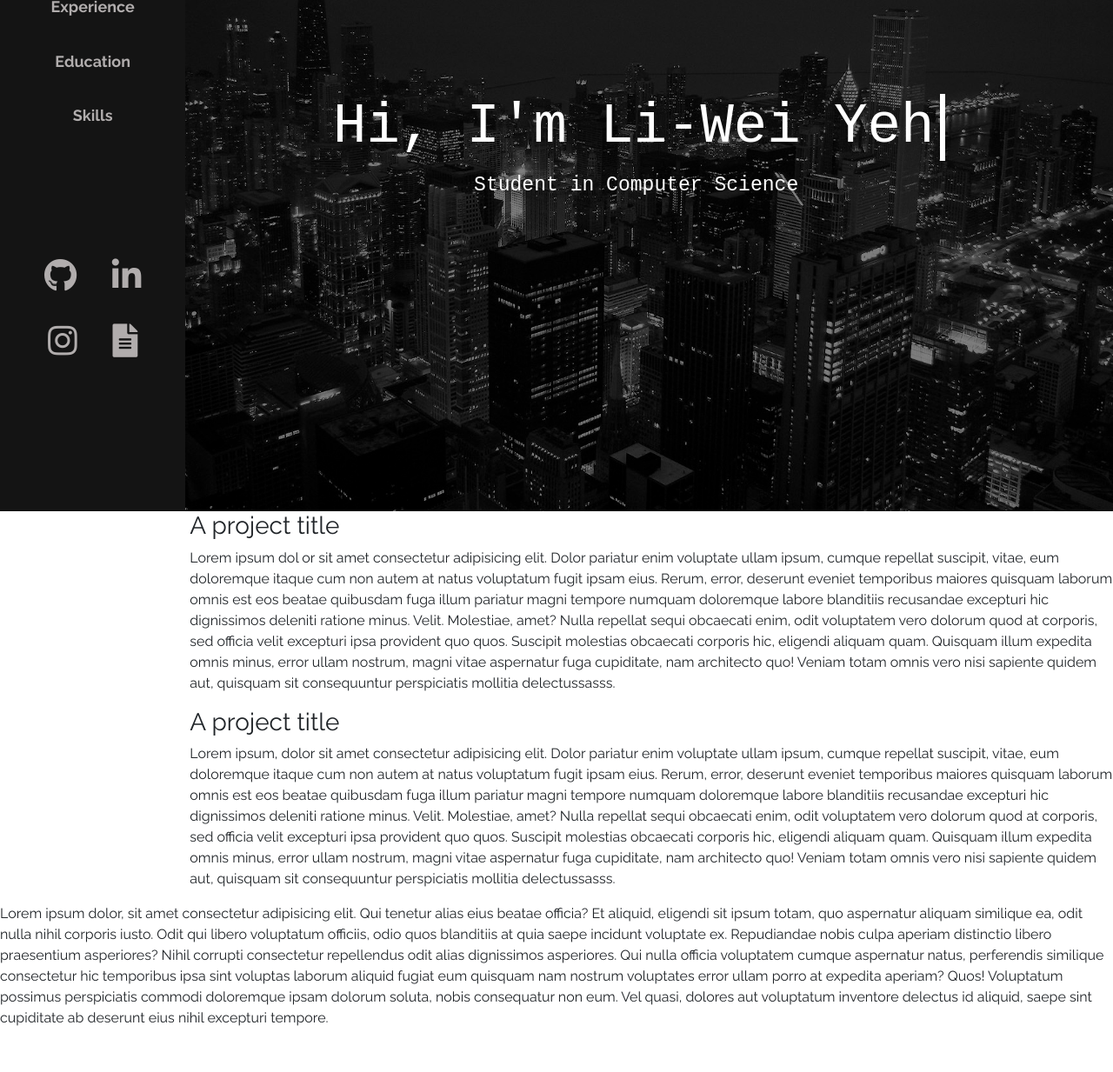
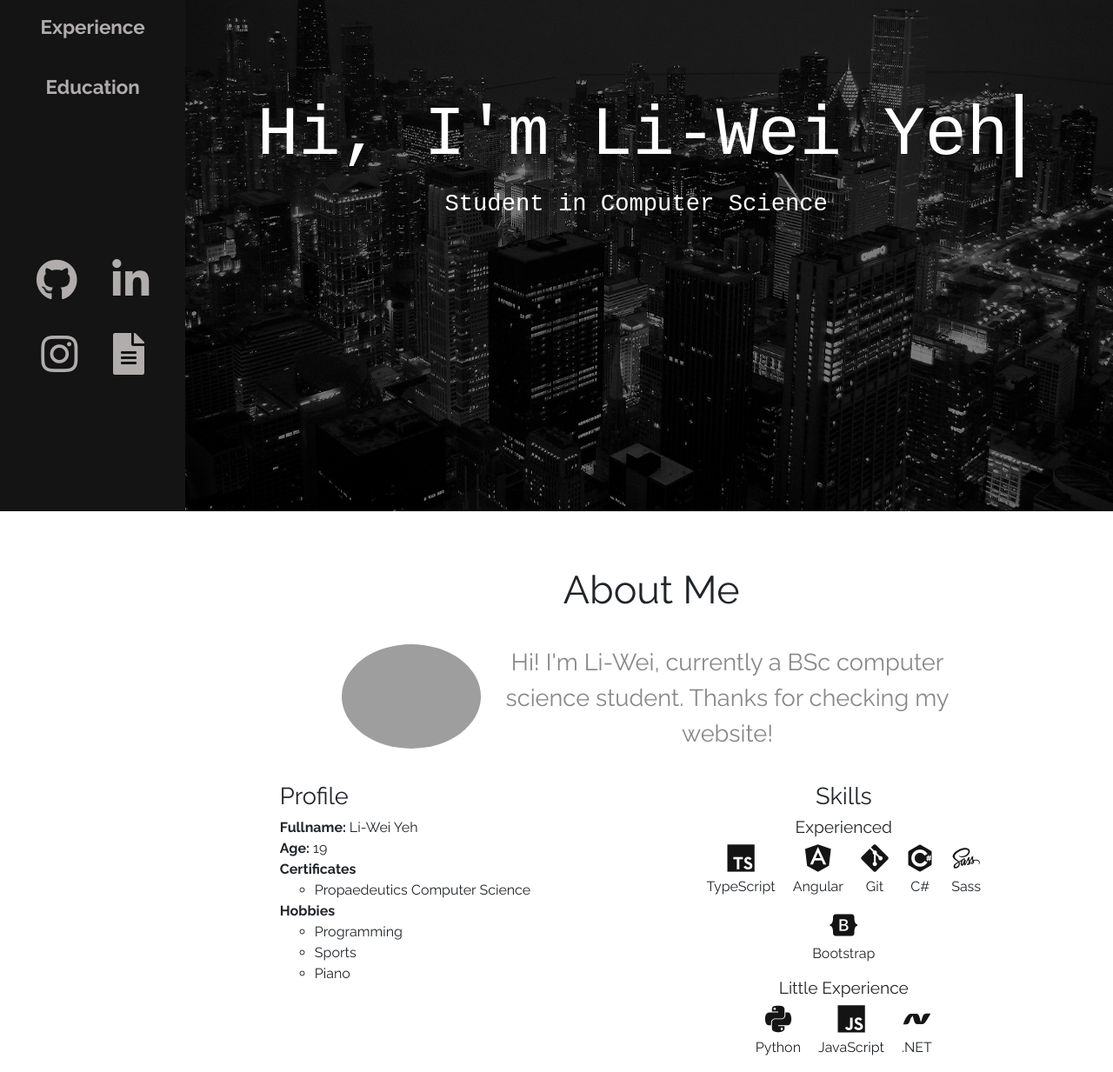
Before and after one commit to LiWeiYeh/Portfolio, a website: page index.html in a window 1280 px wide. Shown: the part 212-1445 px from the top of the page at 87% size. Before the commit the page ends 1395 px from the top, so only its background shows below. Drawn offline with nearby package versions, Linux system fonts and the light colour scheme; grey boxes are pictures that could not be loaded.

Commit message:
added about me

```diff
--- a/index.html
+++ b/index.html
@@ -8,6 +8,7 @@
   <title>Li-Wei Yeh</title>
   <link rel="stylesheet" href="main.css">
   <link rel="stylesheet" href="node_modules/@fortawesome/fontawesome-free/css/all.min.css">
+  <link rel="stylesheet" href="https://cdn.rawgit.com/konpa/devicon/df6431e323547add1b4cf45992913f15286456d3/devicon.min.css">
   <!-- TODO: check which fonts are currently used -->
   <link href="https://fonts.googleapis.com/css?family=Inconsolata:400,700|Raleway:400,700" rel="stylesheet">
   <!-- <link href="https://fonts.googleapis.com/css?family=Inconsolata|Raleway:400,700" rel="stylesheet"> -->
@@ -23,36 +24,33 @@
           <a href="#intro" class="nav-link text-center">Home</a>
         </li>
         <li class="nav-item">
-          <a href="#abtme" class="nav-link text-center">About Me</a>
+          <a href="#about-me" class="nav-link text-center">About Me</a>
         </li>
         <li class="nav-item">
-          <a href="#prjcts" class="nav-link text-center">Projects</a>
+          <a href="#projects" class="nav-link text-center">Projects</a>
         </li>
         <li class="nav-item">
-          <a href="#xp" class="nav-link text-center">Experience</a>
+          <a href="#experience" class="nav-link text-center">Experience</a>
         </li>
 
         <li class="nav-item">
-          <a href="#edu" class="nav-link text-center">Education</a>
-        </li>
-        <li class="nav-item">
-          <a href="#sklz" class="nav-link text-center">Skills</a>
+          <a href="#education" class="nav-link text-center">Education</a>
         </li>
     </nav>
     <!-- nav logos -->
-    <div class="w-100 h-50 text-center" id="navlogo">
+    <div class="w-100 h-50 text-center" id="navlogos">
       <a href="https://github.com/LiWeiYeh">
-        <i class="fab fa-github logo"></i>
+        <i class="fab fa-github nav-logo"></i>
       </a>
       <a href="https://www.linkedin.com/in/li-wei-yeh/">
-        <i class="fab fa-linkedin-in logo"></i>
+        <i class="fab fa-linkedin-in nav-logo"></i>
       </a>
       <a href="https://www.instagram.com/liwei.y_/">
-        <i class="fab fa-instagram logo"></i>
+        <i class="fab fa-instagram nav-logo"></i>
       </a>
       <!-- TODO: add resume -->
       <a href="link/to/your/download/file" download="LiWeiYehCV">
-        <i class="fas fa-file-alt logo"></i>
+        <i class="fas fa-file-alt nav-logo"></i>
       </a>
     </div>
   </div>
@@ -64,51 +62,132 @@
         <div class="col-2"></div>
         <div class=" col-10 h-100" id="intro-text">
           <div class="w-100 text-center">
-            <h1 class="d-inline-block" id="intro-name">Hi, I'm Li-Wei Yeh</h1>
+            <h1 class="d-inline-block font-inconsalita" id="intro-name">Hi, I'm Li-Wei Yeh</h1>
           </div>
-          <h4 class="text-center">Student in Computer Science</h4>
+          <h4 class="text-center font-inconsalita">Student in Computer Science</h4>
         </div>
       </div>
     </div>
   </div>
-  </div>
 
   <!-- main text -->
-  <main class="row" id="main">
+  <div class="row" id="main">
     <div class="col-2"></div>
     <div class="col-10">
-
-      <div id="projects">
-        <div>
-          <h3>A project title</h3>
-          <p>Lorem ipsum dol or sit amet consectetur adipisicing elit. Dolor pariatur
-            enim voluptate ullam ipsum,
-            cumque repellat suscipit, vitae, eum doloremque itaque cum non autem at natus voluptatum fugit ipsam eius.
-            Rerum, error, deserunt eveniet temporibus maiores quisquam laborum omnis est eos beatae quibusdam fuga
-            illum pariatur magni tempore numquam doloremque labore blanditiis recusandae excepturi hic dignissimos
-            deleniti ratione minus. Velit.
-            Molestiae, amet? Nulla repellat sequi obcaecati enim, odit voluptatem vero dolorum quod at corporis, sed
-            officia velit excepturi ipsa provident quo quos. Suscipit molestias obcaecati corporis hic, eligendi
-            aliquam quam.
-            Quisquam illum expedita omnis minus, error ullam nostrum, magni vitae aspernatur fuga cupiditate, nam
-            architecto quo! Veniam totam omnis vero nisi sapiente quidem aut, quisquam sit consequuntur perspiciatis
-            mollitia delectussasss.</p>
-        </div>
-        <div>
-          <h3>A project title</h3>
-          <p>Lorem ipsum, dolor sit amet consectetur adipisicing elit. Dolor pariatur enim voluptate ullam ipsum,
-            cumque repellat suscipit, vitae, eum doloremque itaque cum non autem at natus voluptatum fugit ipsam eius.
-            Rerum, error, deserunt eveniet temporibus maiores quisquam laborum omnis est eos beatae quibusdam fuga
-            illum pariatur magni tempore numquam doloremque labore blanditiis recusandae excepturi hic dignissimos
-            deleniti ratione minus. Velit.
-            Molestiae, amet? Nulla repellat sequi obcaecati enim, odit voluptatem vero dolorum quod at corporis, sed
-            officia velit excepturi ipsa provident quo quos. Suscipit molestias obcaecati corporis hic, eligendi
-            aliquam quam.
-            Quisquam illum expedita omnis minus, error ullam nostrum, magni vitae aspernatur fuga cupiditate, nam
-            architecto quo! Veniam totam omnis vero nisi sapiente quidem aut, quisquam sit consequuntur perspiciatis
-            mollitia delectussasss.</p>
+      <!-- about me -->
+      <div id="about-me">
+        <h3>About Me</h3>
+        <div class="container">
+          <div class="text-center" id="about-me-intro">
+            <div class="d-inline-block w-75">
+              <!-- add image file -->
+              <img src="https://sv-az.nl/wp-content/uploads/banner_250x250.gif">
+              <p>
+                Hi! I'm Li-Wei, currently a BSc computer science student. Thanks for checking my website!
+              </p>
+            </div>
+          </div>
+          <div class="row">
+            <div class="col-5 offset-1" id="about-me-profile">
+              <h4>Profile</h4>
+              <ul class="list-style-type-none pl-0" id="about-me-profile-items">
+                <li>
+                  <strong>Fullname: </strong>
+                  <span>Li-Wei Yeh</span>
+                </li>
+                <li>
+                  <strong>Age:</strong>
+                  <span>19</span>
+                </li>
+                <li>
+                  <strong>Certificates</strong>
+                  <ul>
+                    <li>Propaedeutics Computer Science</li>
+                  </ul>
+                </li>
+                <li>
+                  <strong>Hobbies</strong>
+                  <ul>
+                    <li>Programming</li>
+                    <li>Sports</li>
+                    <li>Piano</li>
+                  </ul>
+                </li>
+              </ul>
+            </div>
+            <div class="col-5" id="about-me-skills">
+              <h4 class="text-center">Skills</h4>
+              <h5 class="text-center">
+                Experienced
+              </h5>
+              <div class="about-me-skills-logos text-center">
+                <div class="d-inline-block px-2">
+                  <a href="https://www.typescriptlang.org/">
+                    <i class="devicon-typescript-plain"></i>
+                  </a>
+                  <p>TypeScript</p>
+                </div>
+                <div class="d-inline-block px-2">
+                  <a href="https://angular.io/">
+                    <i class="devicon-angularjs-plain"></i>
+                  </a>
+                  <p>Angular</p>
+                </div>
+                <div class="d-inline-block px-2">
+                  <a href="https://git-scm.com/">
+                    <i class="devicon-git-plain"></i>
+                  </a>
+                  <p>Git</p>
+                </div>
+                <div class="d-inline-block px-2">
+                  <a href="https://docs.microsoft.com/en-us/dotnet/csharp/">
+                    <i class="devicon-csharp-plain"></i>
+                  </a>
+                  <p>C#</p>
+                </div>
+                <div class="d-inline-block px-2">
+                  <a href="https://sass-lang.com/">
+                    <i class="devicon-sass-original"></i>
+                  </a>
+                  <p>Sass</p>
+                </div>
+                <div class="d-inline-block px-2">
+                  <a href="https://getbootstrap.com/">
+                    <i class="devicon-bootstrap-plain"></i>
+                  </a>
+                  <p>Bootstrap</p>
+                </div>
+              </div>
+              <h5 class="text-center">
+                Little Experience
+              </h5>
+              <div class="about-me-skills-logos text-center">
+                <div class="d-inline-block px-2">
+                  <a href="https://www.python.org/">
+                    <i class="devicon-python-plain"></i>
+                  </a>
+                  <p>Python</p>
+                </div>
+                <div class="d-inline-block px-2">
+                  <a href="https://www.javascript.com/">
+                    <i class="devicon-javascript-plain"></i>
+                  </a>
+                  <p>JavaScript</p>
+                </div>
+                <div class="d-inline-block px-2">
+                  <a href="https://dotnet.microsoft.com/">
+                    <i class="devicon-dot-net-plain"></i>
+                  </a>
+                  <p>.NET</p>
+                </div>
+              </div>
+            </div>
+          </div>
         </div>
       </div>
+
+      <!-- projects -->
+      <div id="projects"></div>
 
       <div id="experience"></div>
 
@@ -116,24 +195,7 @@
 
       <div id="skills"></div>
     </div>
-
-  </main>
-
-
-
-  <footer id="footer">
-    Lorem ipsum dolor, sit amet consectetur adipisicing elit. Qui tenetur alias eius beatae officia? Et aliquid,
-    eligendi sit ipsum totam, quo aspernatur aliquam similique ea, odit nulla nihil corporis iusto.
-    Odit qui libero voluptatum officiis, odio quos blanditiis at quia saepe incidunt voluptate ex. Repudiandae nobis
-    culpa aperiam distinctio libero praesentium asperiores? Nihil corrupti consectetur repellendus odit alias
-    dignissimos asperiores.
-    Qui nulla officia voluptatem cumque aspernatur natus, perferendis similique consectetur hic temporibus ipsa sint
-    voluptas laborum aliquid fugiat eum quisquam nam nostrum voluptates error ullam porro at expedita aperiam? Quos!
-    Voluptatum possimus perspiciatis commodi doloremque ipsam dolorum soluta, nobis consequatur non eum. Vel quasi,
-    dolores aut voluptatum inventore delectus id aliquid, saepe sint cupiditate ab deserunt eius nihil excepturi
-    tempore.
-  </footer>
-
+  </div>
 </body>
 
 </html>
--- a/main.scss
+++ b/main.scss
@@ -7,6 +7,8 @@ $vendors: (
 $font-raleway: 'Raleway', sans-serif;
 $font-inconsalita: 'Inconsalita', monospace;
 $grey: rgb(177, 173, 173);
+$darkgrey: #888;
+$black: rgb(20, 20, 20);
 
 //mixins
 @mixin prefix($prop, $val) {
@@ -27,19 +29,33 @@ body {
   #navbar {
     a {
       margin: 10px;
-      font-size: 1.4vw;
+      font-size: 1.4em;
       font-weight: 700;
       color: $grey;
+      @include prefix(transition, color 0.2s ease-out);
+    }
+    a:hover {
+      color: whitesmoke;
     }
   }
 
-  #navlogo {
+  #navlogos {
     padding-top: 50%;
-    .logo {
-      font-size: 3vw;
-      padding: 10%;
-      color: $grey;
+    a {
+      .nav-logo {
+        font-size: 3em;
+        margin: 10%;
+        color: $grey;
+        @include prefix(transition, color 0.2s ease-out);
+      }
+      .nav-logo:hover {
+        color: whitesmoke;
+      }
     }
+    a:hover {
+      text-decoration: none;
+    }
+
   }
 
   #intro {
@@ -53,16 +69,55 @@ body {
         #intro-text {
           position: relative;
           top: 40%;
-          -webkit-transform: translateY(-50%);
-          -ms-transform: translateY(-50%);
-          transform: translateY(-60%);
+          @include prefix(transform, translateY(-60%));
           #intro-name {
             border-right: .1em solid white;
             width: 18.5ch;
             white-space: nowrap;
             overflow: hidden;
             @include prefix(animation, (typing 2.5s steps(20, end),
-                                       blink-caret .5s step-end infinite alternate))
+                                       blink-caret .5s step-end infinite alternate));
+          }
+        }
+      }
+    }
+  }
+
+  #main {
+    #about-me {
+      margin-top: 4em;
+      #about-me-intro {
+        margin: 2%;
+        overflow: hidden;
+        img {
+          margin: 2%;
+          border-radius: 50%;
+          height: 7.5em;
+          float: left;
+        }
+        p {
+          margin: 2%;
+          font-size: 1.7em;
+          color: $darkgrey;
+        }
+      }
+      #about-me-skills {
+        .about-me-skills-logos {
+          p{
+            font-size: 1em;
+          }
+          a {
+            i {
+              font-size: 2.0em;
+              color: $black;
+              @include prefix(transition, color 0.2s ease-out);
+            }
+            i:hover {
+              color: $grey;
+            }
+          }
+          a:hover {
+            text-decoration: none;
           }
         }
       }
@@ -74,16 +129,24 @@ body {
 
 // change preset elements
 h1 {
-  font-size: 5.0vw;
-  font-family: $font-inconsalita;
+  font-size: 5.0em;
 }
-
+h2 {
+  font-size: 3.9em;
+}
+h3 {
+  font-size: 2.8em;
+  text-align: center;
+}
 h4 {
-  font-size: 1.8vw;
-  font-family: $font-inconsalita;
+  font-size: 1.7em;
 }
-
-
+h5 {
+  font-size: 1.2em;
+}
+p {
+  font-size: 1.5em;
+}
 
 // global usage
 .darken-overlay {
@@ -93,25 +156,25 @@ h4 {
     background-color: rgba(0, 0, 0, 0.5);
   }
 }
-
-
+.font-inconsalita {
+  font-family: $font-inconsalita;
+}
 
 // bootstrap-like custom css
 .bg-black {
-  background-color: rgb(20, 20, 20);
+  background-color: $black;
 }
+.h-0 {
+  height: 0%;
+}
+.z-index-max {
+  z-index: 999;
+}
+.list-style-type-none {
+  list-style-type: none;
+}
+
+// testing purposes
 .bg-red {
   background: red;
 }
-
-.h-0 {
-  height: 0%;
-}
-
-.center-horizontal {
-  margin: 0 auto;
-}
-
-.z-index-max {
-  z-index: 999;
-}
```
Also changed, not shown: main.css, 1 other file.
